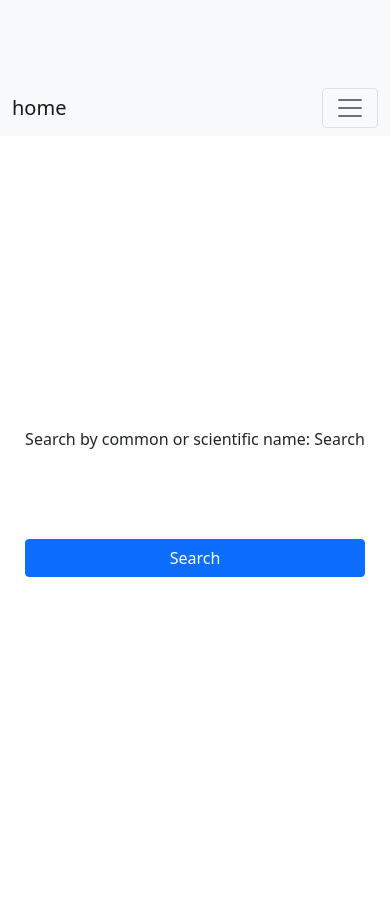
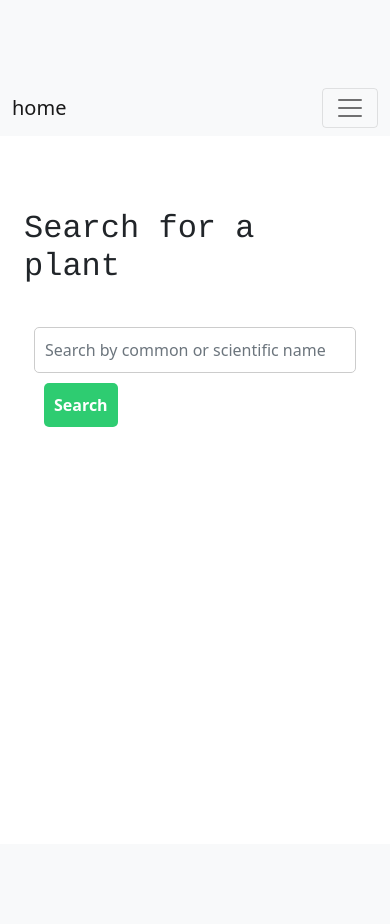
Before and after one commit to babeeshka/plant_app, a Flask app: page /add_plant in a window 390 px wide. After the commit the page ends 427 px from the top, so only its background shows below. Run offline with Flask 3, Linux system fonts and the light colour scheme; some libraries are stand-ins or nearby versions.

Commit message:
style changes

```diff
--- a/static/css/style.css
+++ b/static/css/style.css
@@ -2,84 +2,34 @@
   padding-top: 80px;
 }
 
-h1 {
+.search-header {
   font-size: 32px;
   font-family: courier;
   margin-top: 50px;
   margin-bottom: 30px;
 }
 
-.max-image-size {
-  max-width: 300px;
-  max-height: 300px;
-}
-.search-header {
-    font-size: 32px;
-    font-family: courier;
+.search-box {
+  max-width: 600px;
+  margin: 0 auto;
 }
 
-.scientific-name {
-  font-size: 18px;
-  font-style: italic;
-}
-
-.no-image-message {
-  font-size: 18px;
-  font-style: italic;
-}
-
-@media screen and (max-width: 767px) {
-  #search-box {
-    position: absolute;
-    top: 50px;
-    right: 0;
-    z-index: 9999;
-    background-color: #fff;
-    padding: 10px;
-  }
-
-  #search-box form {
-    display: flex;
-  }
-
-  #search-box input[type="text"] {
-    flex: 1;
-    border: none;
-    outline: none;
-  }
-
-  #search-box button {
-    border: none;
-    background-color: transparent;
-    outline: none;
-    cursor: pointer;
-  }
-}
-
-.search-container {
+.form-group {
   display: flex;
-  justify-content: center;
   align-items: center;
-  height: 100vh;
-}
-
-form {
-  display: flex;
-  flex-direction: column;
 }
 
 input[type="text"] {
+  flex: 1;
   padding: 10px;
-  margin: 10px;
   border-radius: 5px;
-  border: none;
-  outline: none;
+  border: 1px solid #ccc;
   font-size: 16px;
 }
 
 button[type="submit"] {
   padding: 10px;
-  margin: 10px;
+  margin-left: 10px;
   border-radius: 5px;
   border: none;
   outline: none;
@@ -89,3 +39,18 @@ button[type="submit"] {
   background-color: #2ecc71;
   cursor: pointer;
 }
+
+@media screen and (max-width: 767px) {
+  .search-box {
+    max-width: 100%;
+    padding: 0 10px;
+  }
+
+  input[type="text"] {
+    margin-top: 10px;
+  }
+
+  button[type="submit"] {
+    margin-top: 10px;
+  }
+}
--- a/templates/add_plant.html
+++ b/templates/add_plant.html
@@ -4,18 +4,20 @@
 
 {% block head %}
     {{ super() }}
-    <link rel="stylesheet" href="{{ url_for('static', filename='css/add_plant.css') }}">
+    <link rel="stylesheet" href="{{ url_for('static', filename='css/style.css') }}">
 {% endblock %}
 
 {% block content %}
-    <div class="search-container">
-        <form action="{{ url_for('search_plant') }}" method="POST">
-            {{ form.hidden_tag() }}
-            <div class="mb-3">
-                <label for="query" class="form-label">Search by common or scientific name:</label>
-                {{ form.query.label }} {{ form.query(class="form-control", id="query") }}
-            </div>
-            {{ form.submit(class="btn btn-primary") }}
-        </form>
+    <div class="container">
+        <h1 class="search-header">Search for a plant</h1>
+        <div class="search-box">
+            <form action="{{ url_for('search_plant') }}" method="POST">
+                {{ form.hidden_tag() }}
+                <div class="form-group">
+                    <input type="text" class="form-control" id="query" name="query" placeholder="Search by common or scientific name">
+                </div>
+                <button type="submit" class="btn btn-primary">Search</button>
+            </form>
+        </div>
     </div>
 {% endblock %}
```
